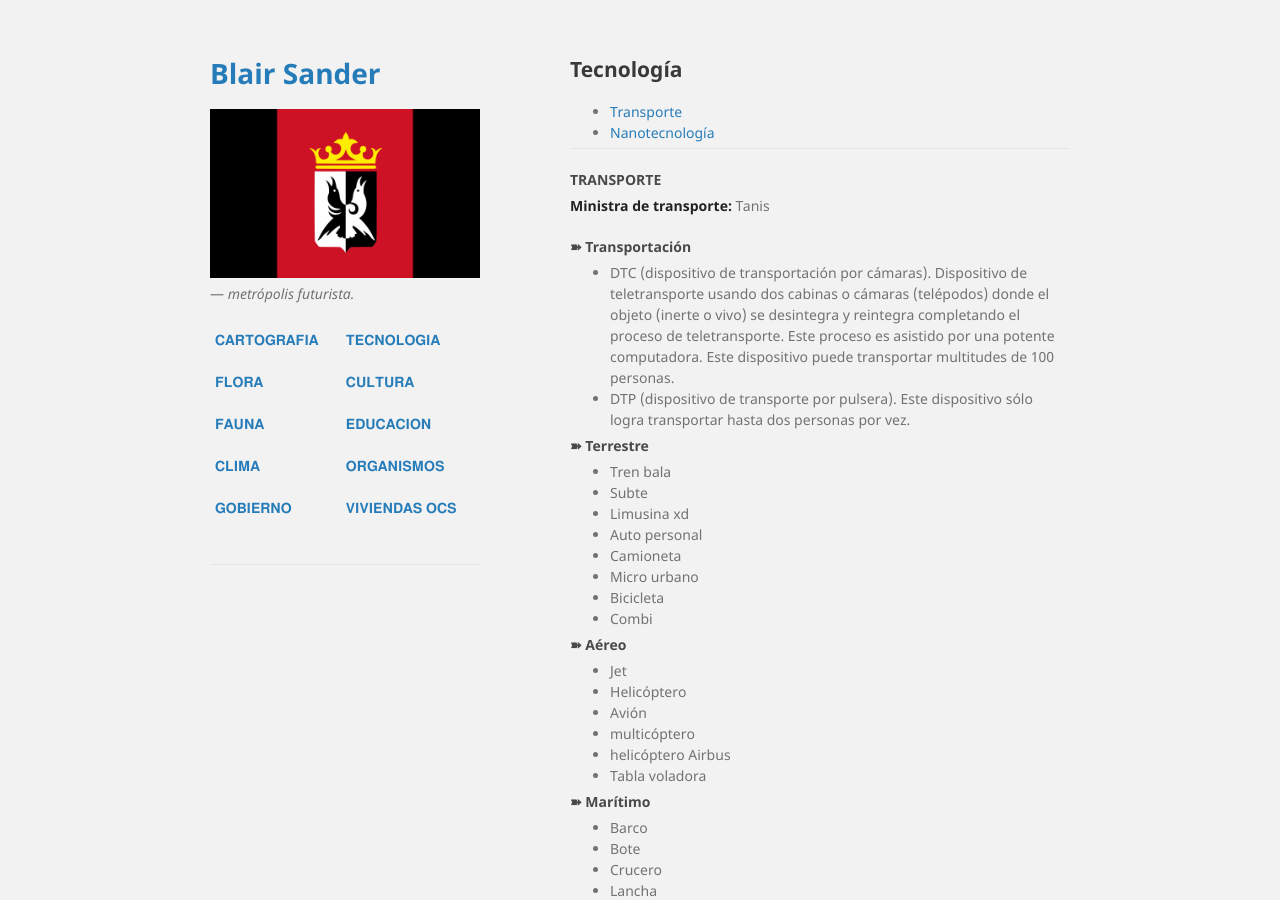
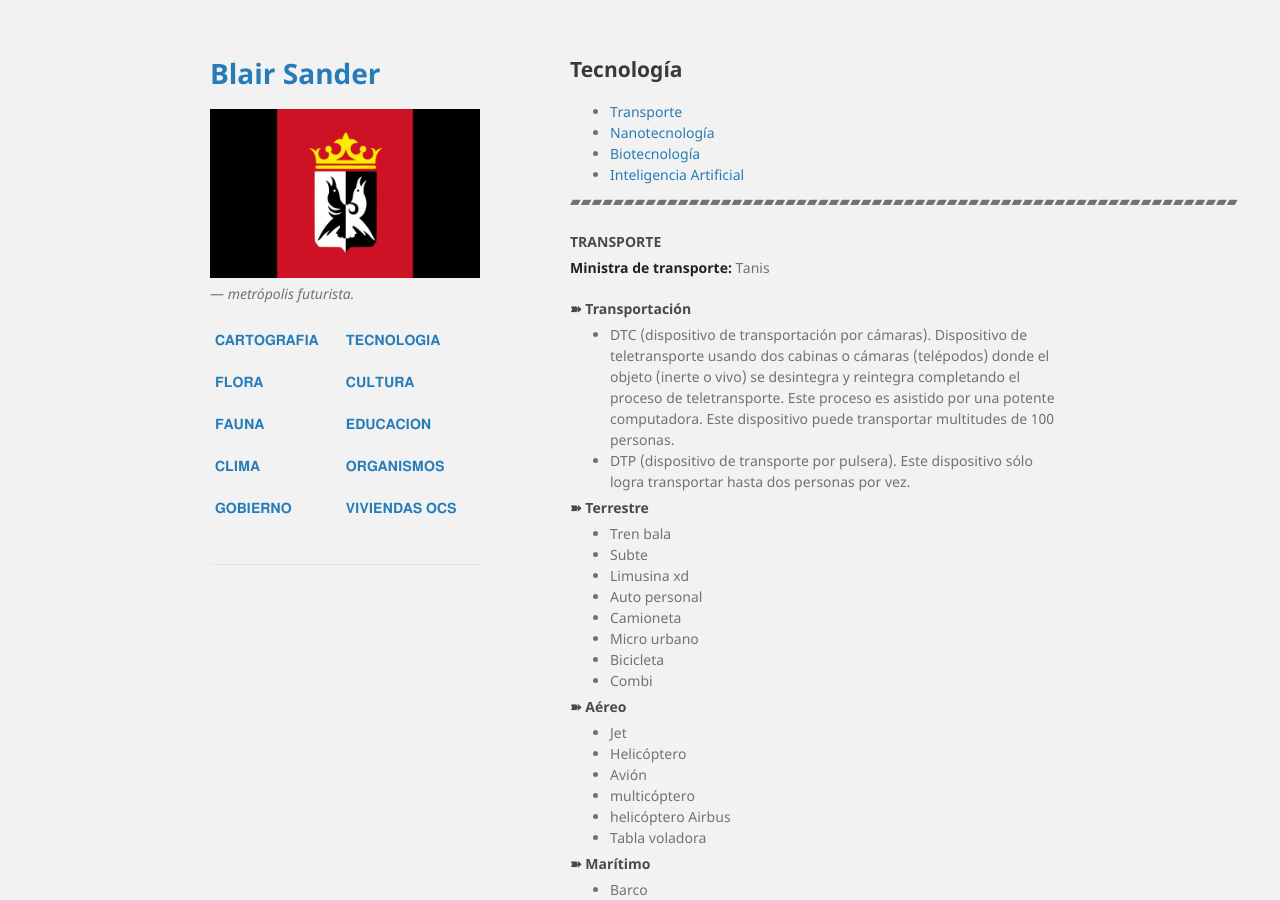
Before and after one commit to BlairSander/ciudad, a Jekyll site: the page built from tecnologia.md, in a window 1280 px wide and 900 px high. Built offline with Jekyll 4.4.1, drawn with Linux system fonts in a browser that asks for light colours.

Commit message:
Update tecnologia.md

```diff
--- a/tecnologia.md
+++ b/tecnologia.md
@@ -6,8 +6,10 @@ layout: default
 
 - [Transporte](#TRANSPORTE)
 - [Nanotecnología](#NANOTECNOLOGÍA)
+- [Biotecnología](#BIOTECNOLOGÍA)
+- [Inteligencia Artificial](#INTELIGENCIA ARTIFICIAL)
 
-* * *
+▰▰▰▰▰▰▰▰▰▰▰▰▰▰▰▰▰▰▰▰▰▰▰▰▰▰▰▰▰▰▰▰▰▰▰▰▰▰▰▰▰▰▰▰▰▰▰▰▰▰▰▰▰▰▰▰▰▰▰▰▰▰
 
 <h4>TRANSPORTE</h4>
 
@@ -53,7 +55,7 @@ Se implementa tanto para la biotecnología, como la Inteligencia artificial.
 
 ▰▰▰▰▰▰▰▰▰▰▰▰▰▰▰▰▰▰▰▰▰▰▰▰▰▰▰▰▰▰▰▰▰▰▰▰▰▰▰▰▰▰▰▰▰▰▰▰▰▰▰▰▰▰▰▰▰▰▰▰▰▰
 
-**BIOTECNOLOGÍA**
+<h4>BIOTECNOLOGÍA</h4>
 
 **Ministra de ciencia y Tecnología:** Bianca
 
@@ -70,7 +72,7 @@ Aplicaciones de la biotecnología:
 
 ▰▰▰▰▰▰▰▰▰▰▰▰▰▰▰▰▰▰▰▰▰▰▰▰▰▰▰▰▰▰▰▰▰▰▰▰▰▰▰▰▰▰▰▰▰▰▰▰▰▰▰▰▰▰▰▰▰▰▰▰▰▰
 
-**INTELIGENCIA ARTIFICIAL**
+<h4>INTELIGENCIA ARTIFICIAL</h4>
 
 **Ministro de Industria y Tecnología Informática:** Kratzer
 
```
